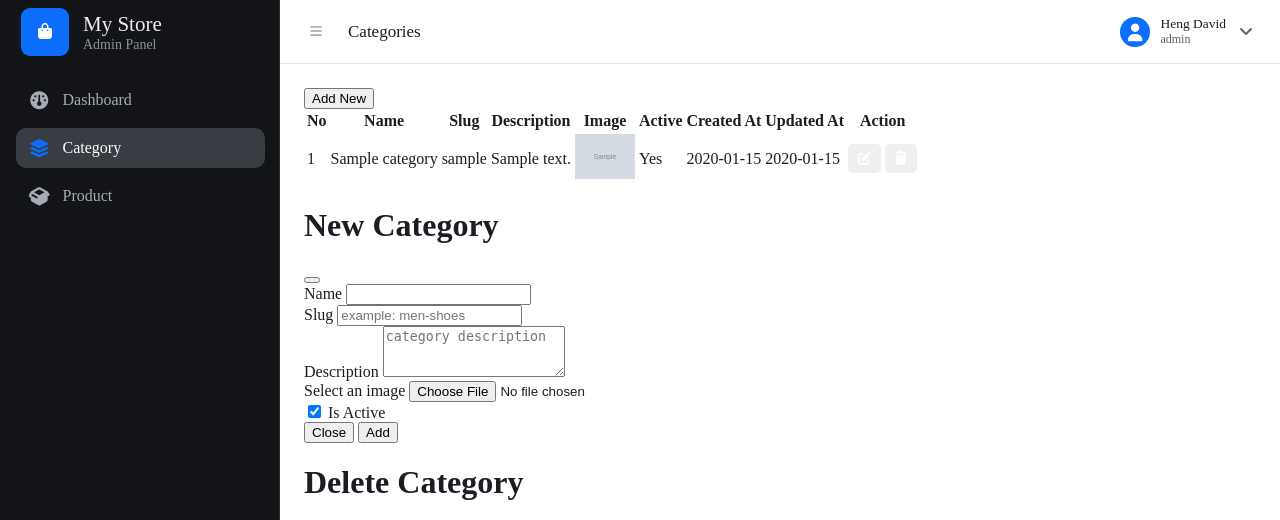
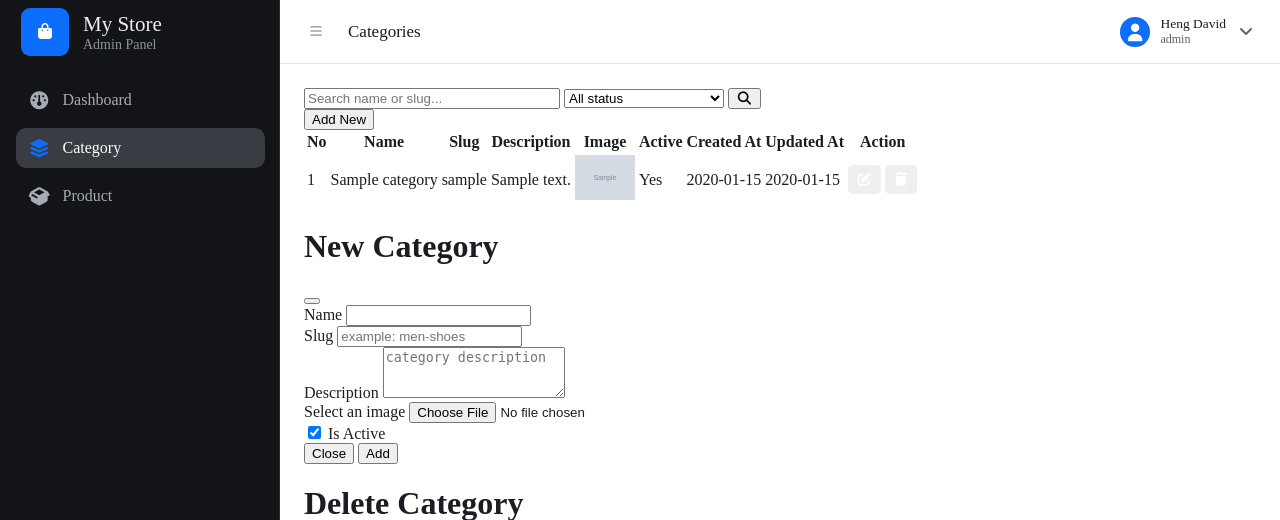
Before and after one commit to hengdavid129-prog/e19-online-store-project, a Laravel app: page /admin/category in a window 1280 px wide. Shown: the top 520 px of the page. Run offline with Laravel 12, Linux system fonts and the light colour scheme; a user stored in the database is signed in; data comes from the database, SQL or seed files in the repository; tables that the repository leaves empty hold one stand-in row (values such as "Sample post"); grey boxes marked "Sample" are stand-in pictures; style sheets or scripts are compiled from the project's sources; some libraries are stand-ins or nearby versions.

Commit message:
Add Search Filter and pagiantion for category page

```diff
--- a/app/Http/Controllers/CategoryController.php
+++ b/app/Http/Controllers/CategoryController.php
@@ -5,15 +5,34 @@ namespace App\Http\Controllers;
 use App\Http\Requests\CategoryRequest;
 use App\Models\Category;
 use Exception;
+use Illuminate\Http\Request;
 use Storage;
 
 class CategoryController extends Controller
 {
-    public function index() {
-        $categories = Category::orderByDesc('created_at')->get();
+    public function index(Request $request) {
+        $search = trim((string) $request->input('search'));
+        $status = $request->input('status');
+
+        $categories = Category::query()
+            ->when($search !== '', function ($query) use ($search) {
+                $term = '%' . addcslashes($search, '%_\\') . '%';
+
+                $query->where(function ($query) use ($term) {
+                    $query->where('name', 'like', $term)
+                        ->orWhere('slug', 'like', $term);
+                });
+            })
+            ->when($status === 'active', fn ($query) => $query->where('is_active', true))
+            ->when($status === 'inactive', fn($query) => $query->where('is_active', false))
+            ->orderByDesc('created_at')
+            ->paginate(10)
+            ->withQueryString();
 
         return view('admin.category.index', [
-            'categories' => $categories
+            'categories' => $categories,
+            'search' => $search,
+            'status' => $status,
         ]);
     }
 
@@ -31,7 +50,7 @@ class CategoryController extends Controller
             return back()->with('error', 'Failed to create category.');
         }
 
-        return redirect()->route('admin.category.index')->with('message', 'Create Category Successfully');
+        return back()->with('message', 'Create Category Successfully');
     }
 
     public function update(CategoryRequest $request, Category $category) {
@@ -52,7 +71,7 @@ class CategoryController extends Controller
             return back()->with('error', 'Failed to update category.');
         }
 
-        return redirect()->route('admin.category.index')->with('message', 'Category updated successfully.');
+        return back()->with('message', 'Category updated successfully.');
     }
 
     public function destroy(Category $category) {
@@ -66,6 +85,6 @@ class CategoryController extends Controller
             return back()->with('error', 'Failed to delete category.');
         }
 
-        return redirect()->route('admin.category.index')->with('message', 'Category deleted successfully.');
+        return back()->with('message', 'Category deleted successfully.');
     }
 }
--- a/app/Providers/AppServiceProvider.php
+++ b/app/Providers/AppServiceProvider.php
@@ -3,6 +3,7 @@
 namespace App\Providers;
 
 use App\Models\User;
+use Illuminate\Pagination\Paginator;
 use Illuminate\Support\Facades\Gate;
 use Illuminate\Support\ServiceProvider;
 
@@ -21,6 +22,7 @@ class AppServiceProvider extends ServiceProvider
      */
     public function boot(): void
     {
+        Paginator::useBootstrapFive();
         Gate::define('access-admin', function (User $user) {
             return $user->role->name === 'admin';
         });
--- a/resources/views/admin/category/index.blade.php
+++ b/resources/views/admin/category/index.blade.php
@@ -26,14 +26,32 @@
 
 <div class="row">
     <div class="col-md-12 mb-3">
-        <div class="d-flex justify-content-end align-items-center">
+        <div class="d-flex justify-content-between align-items-center gap-2 flex-wrap">
+            <form method="GET" action="{{ route('admin.category.index') }}" class="d-flex gap-2 flex-wrap">
+                <input type="search" name="search" value="{{ $search }}" class="form-control" style="width: 16rem;" placeholder="Search name or slug...">
+
+                <select name="status" class="form-select" style="width: 10rem;">
+                    <option value="">All status</option>
+                    <option value="active" @selected($status === 'active')>Active</option>
+                    <option value="inactive" @selected($status == 'inactive')>Inactive</option>
+                </select>
+
+                <button type="submit" class="btn btn-outline-primary">
+                    <i class="fas fa-search"></i>
+                </button>
+
+                @if ($search !== '' || $status)
+                    <a href="{{ route('admin.category.index') }}" class="btn btn-outline-secondary">Reset</a>
+                @endif
+            </form>
+
             <button class="btn btn-primary" data-bs-toggle="modal" data-bs-target="#createCategoryModal">Add New</button>
         </div>
     </div>
 </div>
 <div class="row">
     <div class="col-md-12">
-        <table class="table table-striped">
+        <table class="table table-bordered table-striped table-hover">
             <tr>
                 <th class="text-center">No</th>
                 <th class="text-center">Name</th>
@@ -47,7 +65,7 @@
             </tr>
             @forelse ($categories as $category)
                 <tr>
-                    <td class="text-center">{{ $loop->iteration }}</td>
+                    <td class="text-center">{{ $categories->firstItem() + $loop->index }}</td>
                     <td class="text-center">{{ $category->name }}</td>
                     <td class="text-center">{{ $category->slug }}</td>
                     <td class="text-center">{{ $category->description }}</td>
@@ -77,10 +95,19 @@
                 </tr>
             @empty
                 <tr>
-                    <td colspan="9" class="text-center">No categories yet.</td>
+                    <td colspan="9" class="text-center">
+                        @if ($search !== '' || $status)
+                            No categories match your search.
+                        @else
+                            No category yet.
+                        @endif
+                    </td>
                 </tr>
             @endforelse
         </table>
+        @if ($categories->hasPages())
+            {{ $categories->links() }}
+        @endif
     </div>
 </div>
 
```
